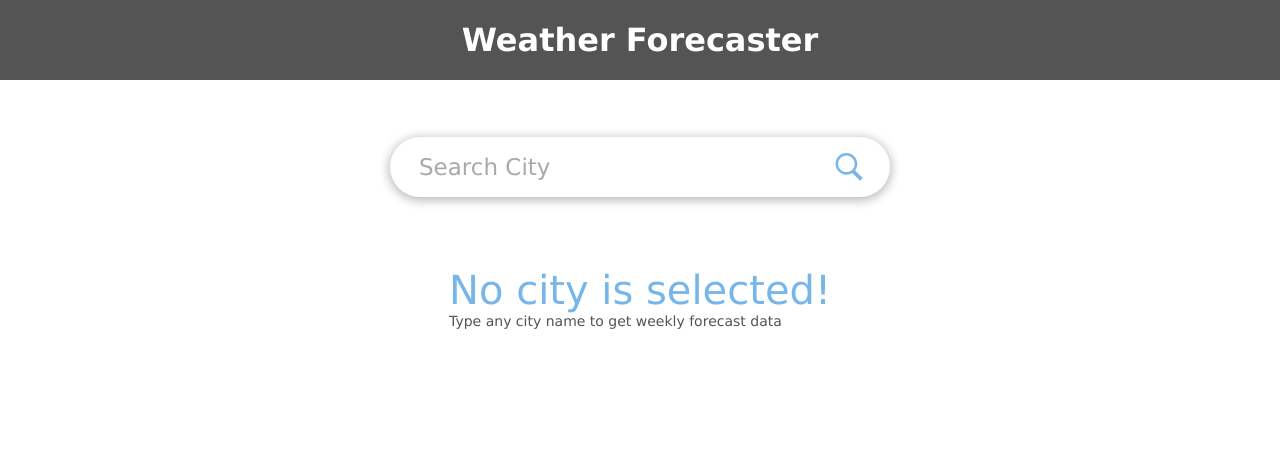
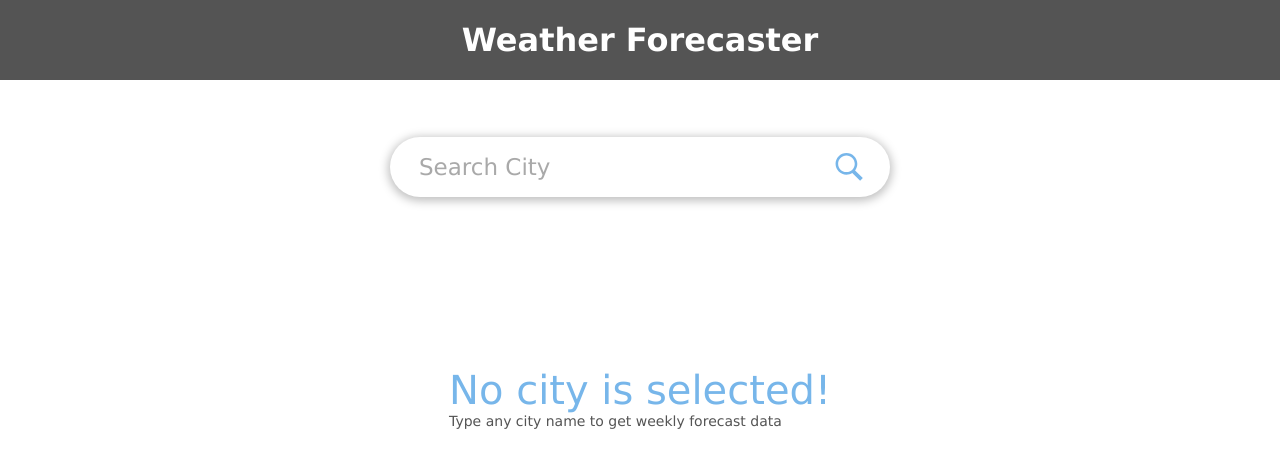
Before and after one commit to erencansev/weather-forecast, a React (Create React App) app: page / in a window 1280 px wide. Shown: the top 468 px of the page. Built offline with nearby package versions, Linux system fonts and the light colour scheme.

Commit message:
fix: refresh index error fixed

```diff
--- a/src/App.css
+++ b/src/App.css
@@ -19,9 +19,10 @@
   display: flex;
   align-items: center;
   justify-content: center;
-  margin-top: 70px;
+  margin-top: 170px;
   gap: 130px;
 }
+
 @media screen and (max-width: 1200px) {
   .forecast-section {
     flex-direction: column-reverse;
--- a/src/App.jsx
+++ b/src/App.jsx
@@ -18,10 +18,10 @@ export const App = () => {
   const { data, isCityExact, fetchData, isLoading } =
     useWeatherData(debouncedValue);
   const [selectedDate, setSelectedDate] = useState();
-  console.log(data);
 
   useEffect(() => {
     fetchData(city);
+    setSelectedDate(null);
   }, [city]);
 
   return (
```
